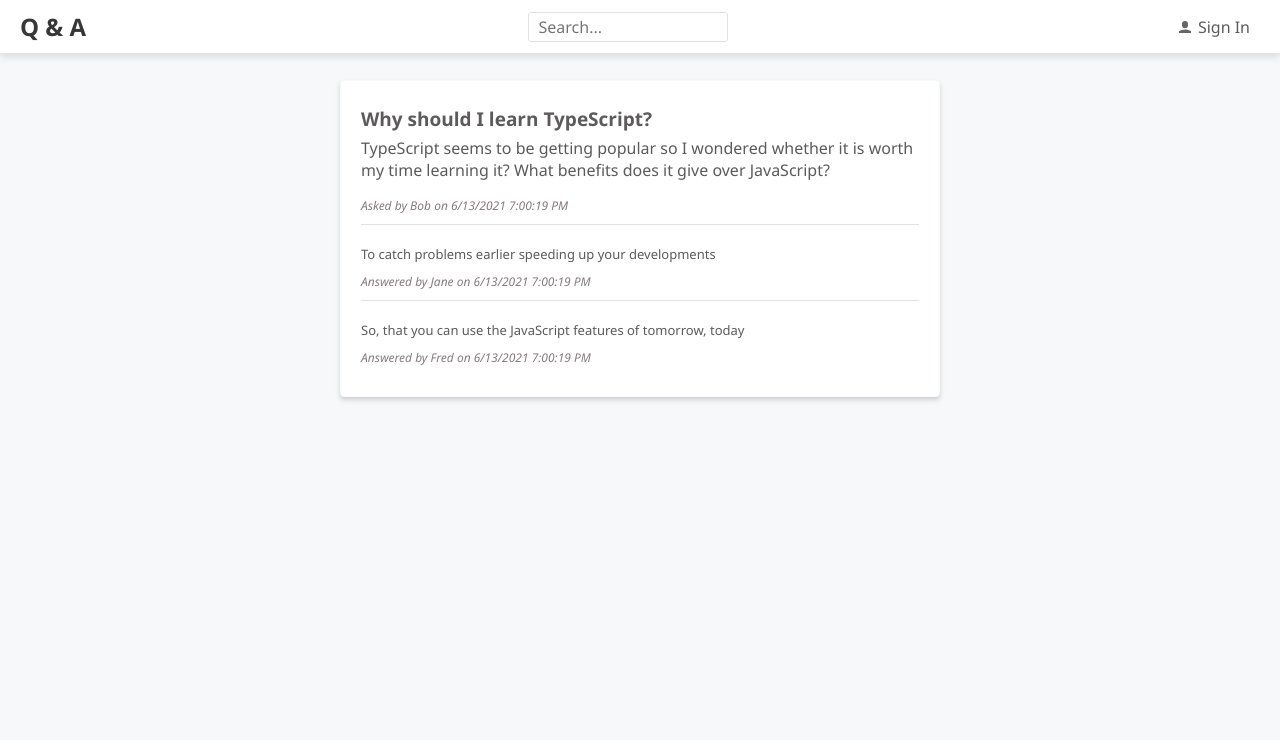
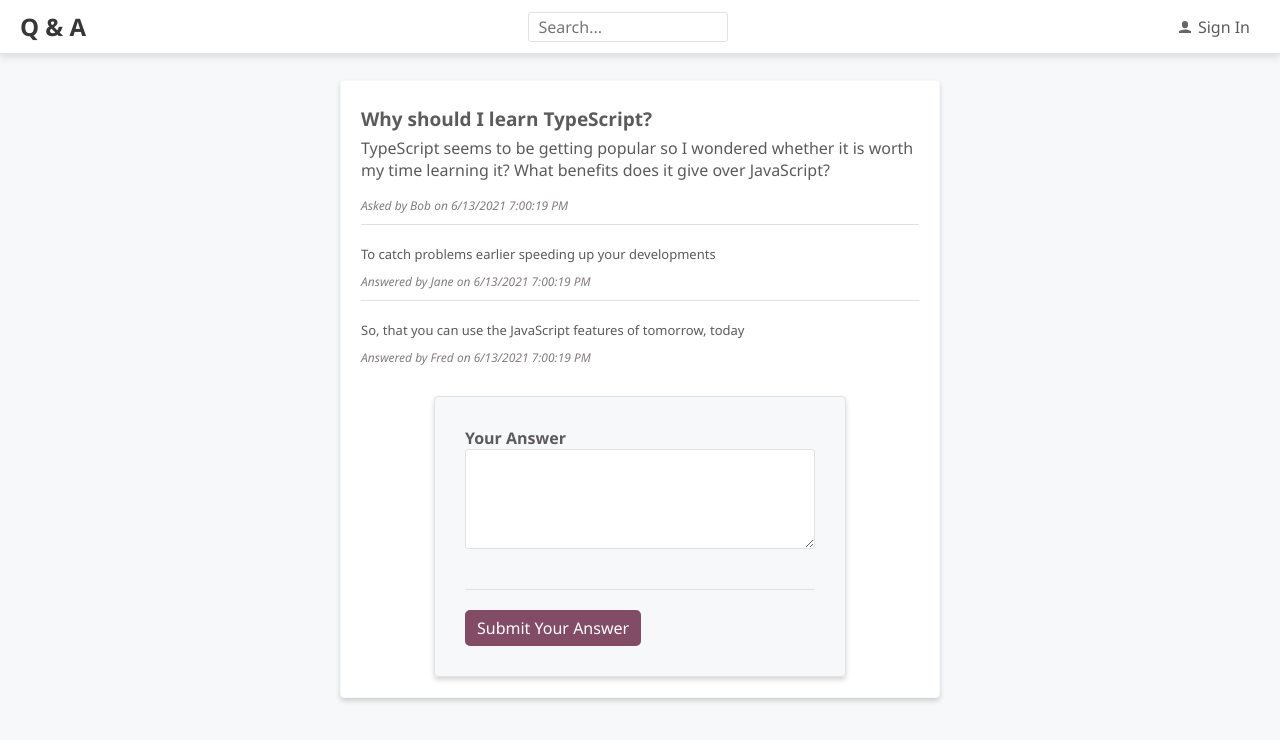
Before and after one commit to rene-copaga/reactaspnetcore5, a React (Create React App) app in the folder frontend/: page /questions/1 in a window 1280 px wide. Shown: the top 740 px of the page. Built offline with nearby package versions, Linux system fonts and the light colour scheme.

Commit message:
-Implementing the answer form

```diff
--- a/frontend/src/QuestionPage.tsx
+++ b/frontend/src/QuestionPage.tsx
@@ -1,11 +1,25 @@
 /** @jsxImportSource @emotion/react */
 import { css } from '@emotion/react';
-import { gray3, gray6 } from './Styles';
+import {
+  gray3,
+  gray6,
+  Fieldset,
+  FieldContainer,
+  FieldLabel,
+  FieldTextArea,
+  FormButtonContainer,
+  PrimaryButton,
+} from './Styles';
 import React from 'react';
 import { Page } from './Page';
 import { useParams } from 'react-router-dom';
 import { QuestionData, getQuestion } from './QuestionsData';
 import { AnswerList } from './AnswerList';
+import { useForm } from 'react-hook-form';
+
+type FormData = {
+  content: string;
+};
 
 export const QuestionPage = () => {
   const [question, setQuestion] = React.useState<QuestionData | null>(null);
@@ -21,6 +35,7 @@ export const QuestionPage = () => {
       doGetQuestion(Number(questionId));
     }
   }, [questionId]);
+  const { register } = useForm<FormData>();
   return (
     <Page>
       <div
@@ -63,6 +78,23 @@ export const QuestionPage = () => {
                 ${question.created.toLocaleTimeString()}`}
             </div>
             <AnswerList data={question.answers} />
+            <form
+              css={css`
+                margin-top: 20px;
+              `}
+            >
+              <Fieldset>
+                <FieldContainer>
+                  <FieldLabel htmlFor="content">Your Answer</FieldLabel>
+                  <FieldTextArea id="content" {...register('content')} />
+                </FieldContainer>
+                <FormButtonContainer>
+                  <PrimaryButton type="submit">
+                    Submit Your Answer
+                  </PrimaryButton>
+                </FormButtonContainer>
+              </Fieldset>
+            </form>
           </React.Fragment>
         )}
       </div>
```
